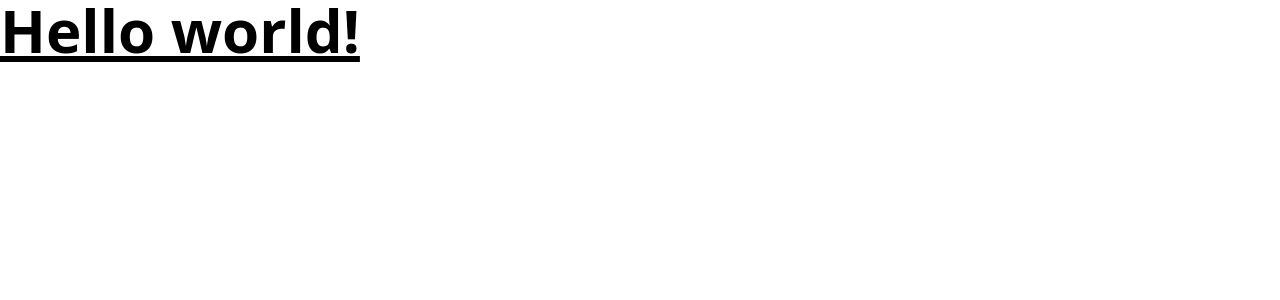
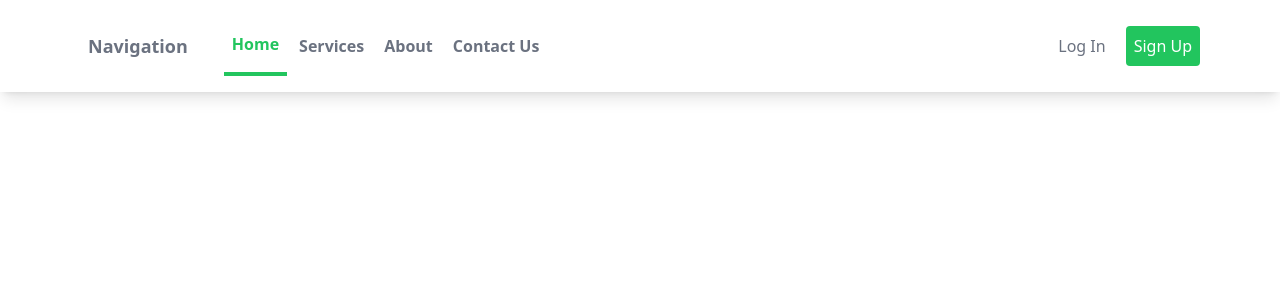
Before and after one commit to manan-Abdul1/tutor-hiring-project, a React (Create React App) app in the folder frontend/: page / in a window 1280 px wide. Shown: the top 300 px of the page. Built offline with nearby package versions, Linux system fonts and the light colour scheme.

Commit message:
Header Done

```diff
--- a/frontend/package.json
+++ b/frontend/package.json
@@ -3,11 +3,13 @@
   "version": "0.1.0",
   "private": true,
   "dependencies": {
+    "@headlessui/react": "^1.7.14",
     "@testing-library/jest-dom": "^5.16.5",
     "@testing-library/react": "^13.4.0",
     "@testing-library/user-event": "^13.5.0",
     "react": "^18.2.0",
     "react-dom": "^18.2.0",
+    "react-router-dom": "^6.11.1",
     "react-scripts": "5.0.1",
     "web-vitals": "^2.1.4"
   },
--- a/frontend/src/App.js
+++ b/frontend/src/App.js
@@ -1,9 +1,9 @@
+import Header from "./pages/Header/Header";
+
 function App() {
   return (
-    < >
-       <h1 className="text-6xl font-bold underline">
-      Hello world!
-    </h1>
+    <>
+      <Header/>
     </>
   );
 }
--- /dev/null
+++ b/frontend/src/pages/Header/Header.js
@@ -0,0 +1,145 @@
+import React, { useState } from "react";
+
+function Header() {
+  const [showMenu, setShowMenu] = useState(false);
+
+  const toggleMenu = () => {
+    setShowMenu(!showMenu);
+  };
+
+  return (
+    <nav className="bg-white shadow-lg">
+      <div className="max-w-6xl mx-auto px-4 py-4">
+        <div className="flex justify-between">
+          <div className="flex space-x-7">
+            <div>
+              {/* Website Logo */}
+              <a href="#" className="flex items-center py-4 px-2">
+                <span className="font-semibold text-gray-500 text-lg">
+                  Navigation
+                </span>
+              </a>
+            </div>
+            {/* Primary Navbar items */}
+            <div className="hidden md:flex items-center space-x-1">
+              <div className="py-4 px-2 text-green-500 border-b-4 border-green-500 font-semibold ">
+                Home
+              </div>
+              <a
+                href="#"
+                className="py-4 px-2 text-gray-500 font-semibold hover:text-green-500 transition duration-300"
+              >
+                Services
+              </a>
+              <a
+                href=""
+                className="py-4 px-2 text-gray-500 font-semibold hover:text-green-500 transition duration-300"
+              >
+                About
+              </a>
+              <a
+                href=""
+                className="py-4 px-2 text-gray-500 font-semibold hover:text-green-500 transition duration-300"
+              >
+                Contact Us
+              </a>
+            </div>
+          </div>
+          {/* Secondary Navbar items */}
+          <div className="hidden md:flex items-center space-x-3 ">
+            <a
+              href=""
+              className="py-2 px-2 font-medium text-gray-500 rounded hover:bg-green-500 hover:text-white transition duration-300"
+            >
+              Log In
+            </a>
+            <a
+              href=""
+              className="py-2 px-2 font-medium text-white bg-green-500 rounded hover:bg-white hover:text-black transition duration-300"
+            >
+              Sign Up
+            </a>
+          </div>
+          {/* Mobile menu button */}
+          <div className="md:hidden flex items-center">
+            <button
+              className="outline-none mobile-menu-button"
+              onClick={toggleMenu}
+            >
+              <svg
+                className={`w-6 h-6 text-gray-500 hover:text-green-500 ${
+                  showMenu ? "hidden" : ""
+                }`}
+                fill="none"
+                strokeLinecap="round"
+                strokeLinejoin="round"
+                strokeWidth="2"
+                viewBox="0 0 24 24"
+                stroke="currentColor"
+              >
+                <path d="M4 6h16M4 12h16M4 18h16"></path>
+              </svg>
+              <svg
+                className={`w-6 h-6 text-gray-500 hover:text-green-500 ${
+                  showMenu ? "" : "hidden"
+                }`}
+                fill="none"
+                strokeLinecap="round"
+                strokeLinejoin="round"
+                strokeWidth="2"
+                viewBox="0 0 24 24"
+                stroke="currentColor"
+              >
+                <path d="M6 18L18 6M6 6l12 12"></path>
+              </svg>
+            </button>
+          </div>
+        </div>
+      </div>
+      {/* Mobile menu */}
+      {showMenu && (
+        <div className="md:hidden mobile-menu p-7">
+          <a
+            href=""
+            className="block py-2 font-medium text-gray-500 hover:text-green-500 transition duration-300"
+          >
+            Home
+          </a>
+          <a
+            href=""
+            className="block py-2 font-medium text-gray-500 hover:text-green-500 transition duration-300"
+          >
+            Services
+          </a>
+          <a
+            href=""
+            className="block py-2 font-medium text-gray-500 hover:text-green-500 transition duration-300"
+          >
+            About
+          </a>
+          <a
+            href=""
+            className="block py-2 font-medium text-gray-500 hover:text-green-500 transition duration-300"
+          >
+            Contact Us
+          </a>
+          <div className="py-3">
+            <a
+              href=""
+              className="py-2 px-4 mr-4 bg-green-500 hover:bg-white text-white font-semibold rounded-lg shadow-md transition duration-300"
+            >
+              Sign Up
+            </a>
+            <a
+              href=""
+              className="py-2 px-4 border border-green-500 text-green-500 font-semibold rounded-lg shadow-md transition duration-300"
+            >
+              Log In
+            </a>
+          </div>
+        </div>
+      )}
+    </nav>
+  );
+}
+export default Header;
```
Also changed, not shown: 1 other file (tests, documents, lock files or other folders).
